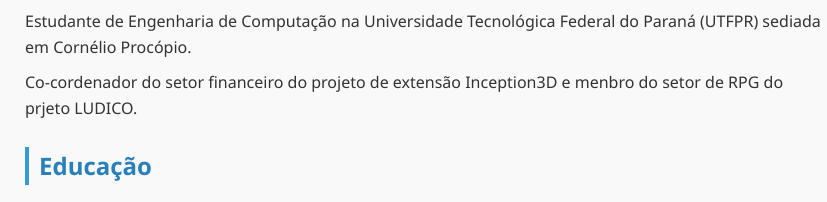
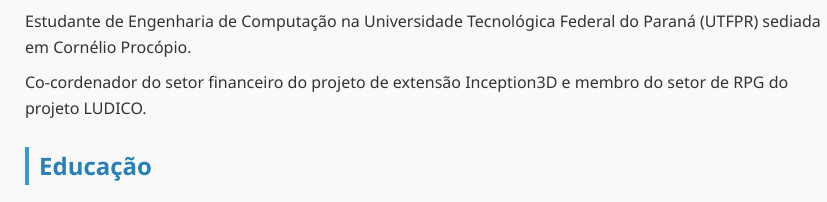
Before and after one commit to NickNoot/Curriculo, a plain HTML site: page index.html in a window 1280 px wide. Shown: the part 473-675 px from the top of the page, 215-1042 px from the left. Drawn offline with Linux system fonts and the light colour scheme.

Commit message:
Update index.html

```diff
--- a/index.html
+++ b/index.html
@@ -15,7 +15,7 @@
 
     <h2>Resumo</h2>
     <p>Estudante de Engenharia de Computação na Universidade Tecnológica Federal do Paraná (UTFPR) sediada em Cornélio Procópio.</p>
-    <p>Co-cordenador do setor financeiro do projeto de extensão Inception3D e menbro do setor de RPG do prjeto LUDICO.</p>
+    <p>Co-cordenador do setor financeiro do projeto de extensão Inception3D e membro do setor de RPG do projeto LUDICO.</p>
 
 
     <h2>Educação</h2>
```
